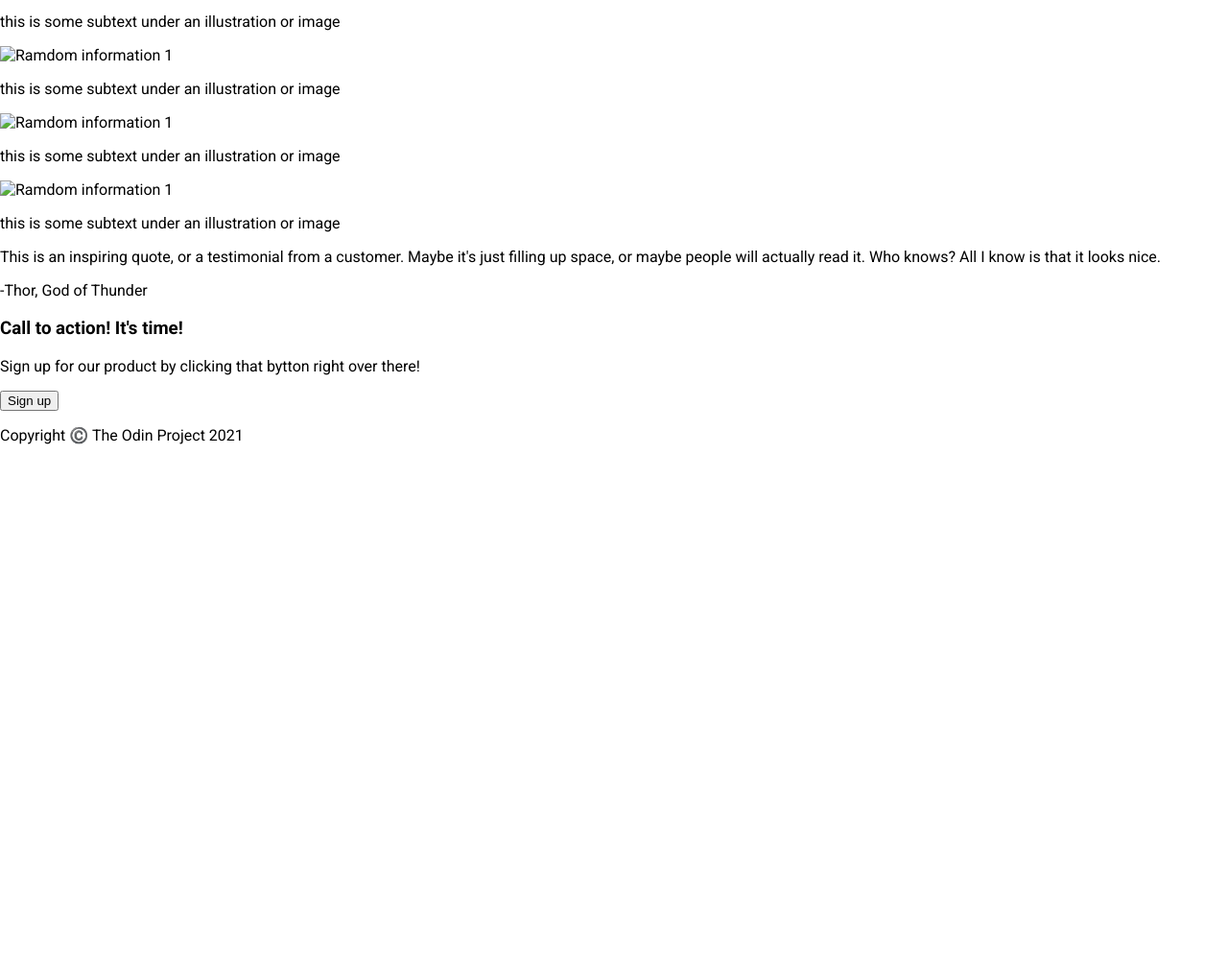
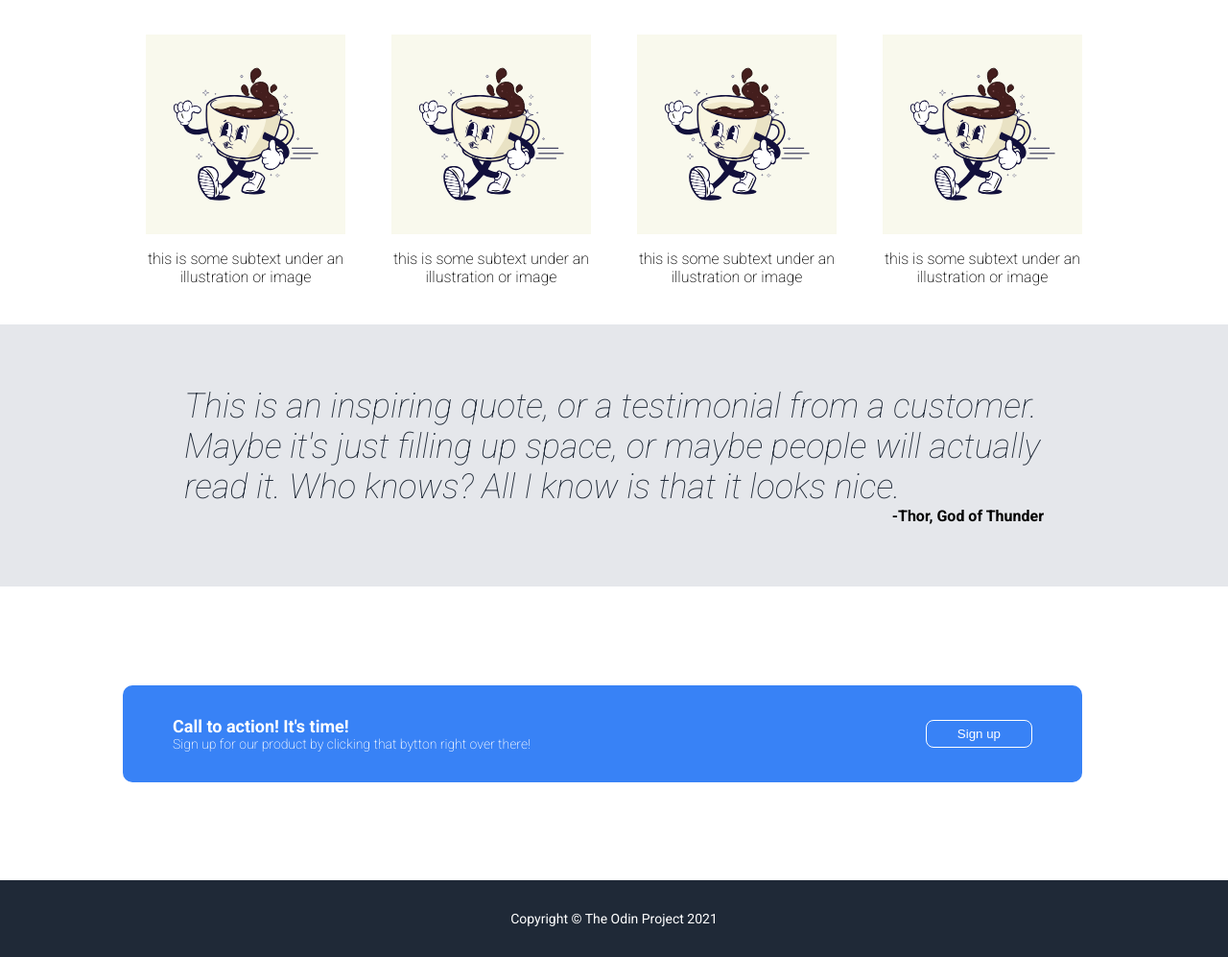
Before and after one commit to tylrhufm/landing-page, a plain HTML site: page index.html in a window 1280 px wide. Shown: the part 530-1527 px from the top of the page at 96% size. Before the commit the page ends 1009 px from the top, so only its background shows below. Drawn offline with Linux system fonts and the light colour scheme.

Commit message:
Completed html and css for site

```diff
--- a/index.html
+++ b/index.html
@@ -34,33 +34,47 @@
 
             <img class="hero-image" src="images/bookstore.jpg" alt="This is a placeholder for an image">
         </div>
-
     </div>
 </div>
 
     <h2>Some random information.</h2>
-    <img src="#" alt="Ramdom information 1">
+        <div class="information-container">
+            <div class="random-information">
+                <img src="images/TipTop_coffeecup.svg" alt="Random information 1">
                 <p>this is some subtext under an illustration or image</p>
+            </div>
+            <div class="random-information">
+                <img src="images/TipTop_coffeecup.svg" alt="Random information 2">
+                <p>this is some subtext under an illustration or image</p>
+            </div>
+            <div class="random-information">
+                <img src="images/TipTop_coffeecup.svg" alt="Random information 3">
+                <p>this is some subtext under an illustration or image</p>
+            </div>
+            <div class="random-information">
+                <img src="images/TipTop_coffeecup.svg" alt="Random information 4">
+                <p>this is some subtext under an illustration or image</p>
+            </div>
+    </div>
 
-    <img src="#" alt="Ramdom information 1">
-    <p>this is some subtext under an illustration or image</p>
+    <div class="pull-quote">
+        <div class="pull-container">
+            <p class="pull-text"><em>This is an inspiring quote, or a testimonial from a customer. Maybe it's just filling up space, or maybe people will actually read it. Who knows? All I know is that it looks nice.</em></p>
+            <p class="quote-author"><strong>-Thor, God of Thunder</strong></p>
+        </div>
+    </div>
 
-    <img src="#" alt="Ramdom information 1">
-    <p>this is some subtext under an illustration or image</p>
+    <div class="modal">
+        <div class="modal-text-container">
+            <div class="modal-header">Call to action! It's time!</div>
+            <div class="modal-text"> Sign up for our product by clicking that bytton right over there!</div>
+        </div>
 
-    <img src="#" alt="Ramdom information 1">
-    <p>this is some subtext under an illustration or image</p>
+            <button class="signup-button-modal">Sign up</button>
 
-
-    <p>This is an inspiring quote, or a testimonial from a customer. Maybe it's just filling up space, or maybe people will actually read it. Who knows? All I know is that it looks nice.</p>
-    <p>-Thor, God of Thunder</p>
-
-
-    <h3>Call to action! It's time!</h3>
-    <p>Sign up for our product by clicking that bytton right over there!</p>
-    <button>Sign up</button>
-
-
-    <p>Copyright ©️ The Odin Project 2021</p>
+</div>
+    <div class="footer">
+        Copyright © The Odin Project 2021
+    </div>
 </body>
 </html>
--- a/style.css
+++ b/style.css
@@ -64,7 +64,13 @@ h1 {
     font-size: 48px;
     font-weight: 900;
     margin: 0;
+}
 
+h2 {
+    font-size: 36px;
+    font-weight: 900;
+    color: #1F2937;
+    text-align: center;
 }
 
 .hero-text p {
@@ -84,12 +90,95 @@ h1 {
     margin: 16px 0;
     display: flex;
     align-self: flex-start;
-
-
-
 }
 
 .hero-image {
     width: 45%;
     object-fit: contain;
   }
+
+.information-container {
+    display: flex;
+    margin: 0;
+    padding: 0 10%;
+}
+
+.random-information {
+    display: flex;
+    flex-direction: column;
+    justify-content: center;
+    align-items: center;
+    text-align: center;
+    margin: 24px;
+    font-weight: 200;
+}
+
+.pull-quote {
+    background-color: #e5e7eb;
+    margin: 0;
+}
+
+.pull-container {
+    display: flex;
+    flex-direction: column;
+    padding: 5% 15%;
+    margin: 0;
+}
+
+.pull-text {
+    font-size: 36px;
+    font-weight: lighter;
+    color: #1F2937;
+    margin: 0;
+}
+
+.quote-author {
+    display: flex;
+    align-self: flex-end;
+    margin: 0;
+}
+
+.modal {
+background-color: #3882f6;
+width: 70%;
+border-radius: 10px;
+margin: 8% 10%;
+color: white;
+padding: 20px 52px;
+display: flex;
+align-items: center;
+justify-content: space-between;
+}
+
+.modal-header {
+font-size: 18px;
+font-weight: bold;
+}
+
+.modal-text {
+font-weight: 200;
+font-size: 14px;
+}
+
+.signup-button-modal {
+    background-color: #3882f6;
+    border: 1px solid #fff;
+    border-radius: 8px;
+    color: #fff;
+    padding: 6px 32px;
+    margin: 16px 0;
+}
+
+.modal-text-container {
+    display: flex;
+    flex-direction: column;
+}
+
+.footer {
+    background-color: #1F2937;
+    color: #fff;
+    font-size: 14px;
+    display: flex;
+    justify-content: center;
+    padding: 32px;
+}
```
Also changed, not shown: images/square.jpg (added). Lines whose indentation alone changed are shown as unchanged.
